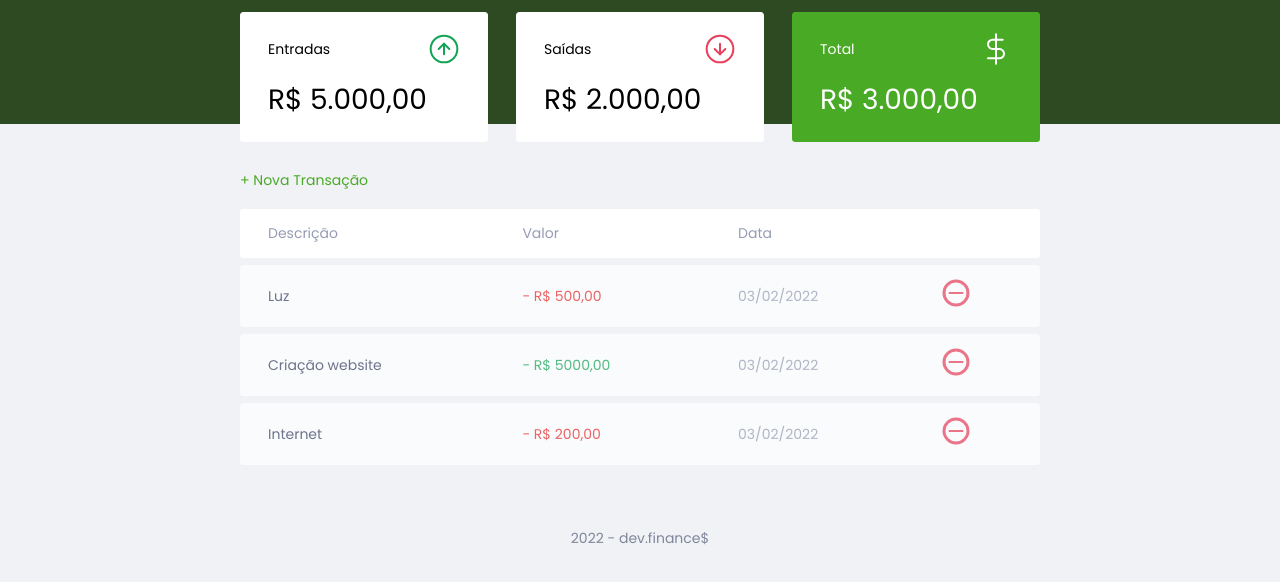
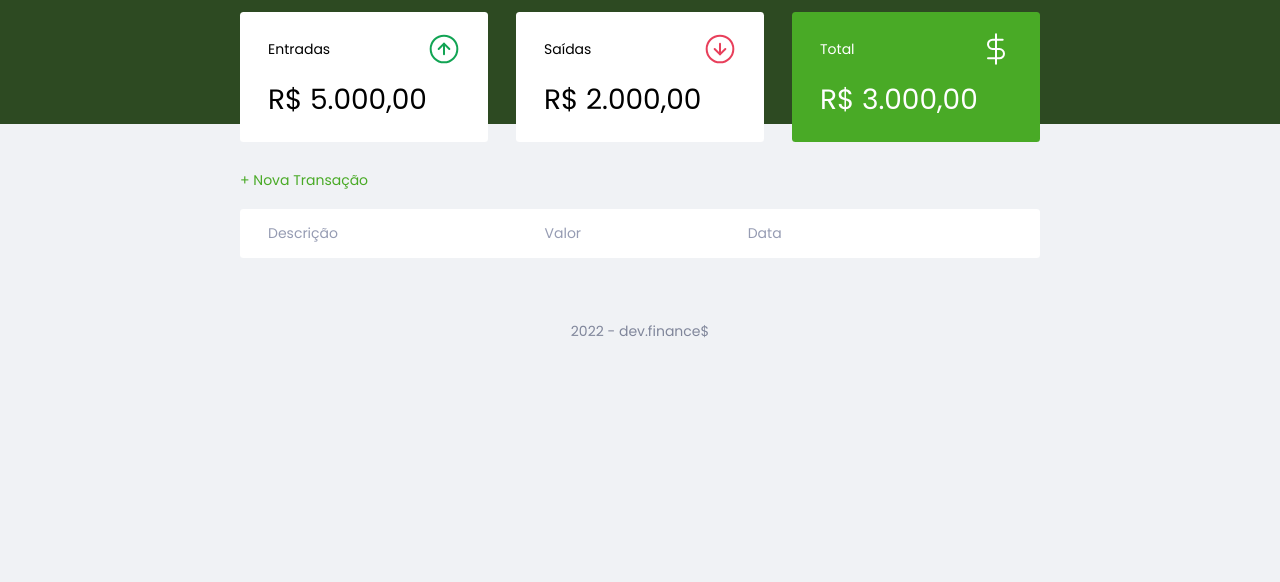
Before and after one commit to ThiagoTassinari/dev_finance, a plain HTML site: page index.html in a window 1280 px wide. Shown: the part 74-656 px from the top of the page. Drawn offline with Linux system fonts and the light colour scheme.

Commit message:
Deletei a tag tr para executar dinamicamente no js

```diff
--- a/index.html
+++ b/index.html
@@ -61,30 +61,6 @@
                     </tr>
                 </thead>
                 <tbody>
-                    <tr>
-                        <td class="description">Luz</td>
-                        <td class="expense">- R$ 500,00</td>
-                        <td class="date">03/02/2022</td>
-                        <td>
-                            <img src="./src/assets/minus.svg" alt="Remover transação">
-                        </td>
-                    </tr>
-                    <tr>
-                        <td class="description">Criação website</td>
-                        <td class="income">- R$ 5000,00</td>
-                        <td class="date">03/02/2022</td>
-                        <td>
-                            <img src="./src/assets/minus.svg" alt="Remover transação">
-                        </td>
-                    </tr>
-                    <tr>
-                        <td class="description">Internet</td>
-                        <td class="expense">- R$ 200,00</td>
-                        <td class="date">03/02/2022</td>
-                        <td>
-                            <img src="./src/assets/minus.svg" alt="Remover transação">
-                        </td>
-                    </tr>
                 </tbody>
             </table>
         </section>
```
